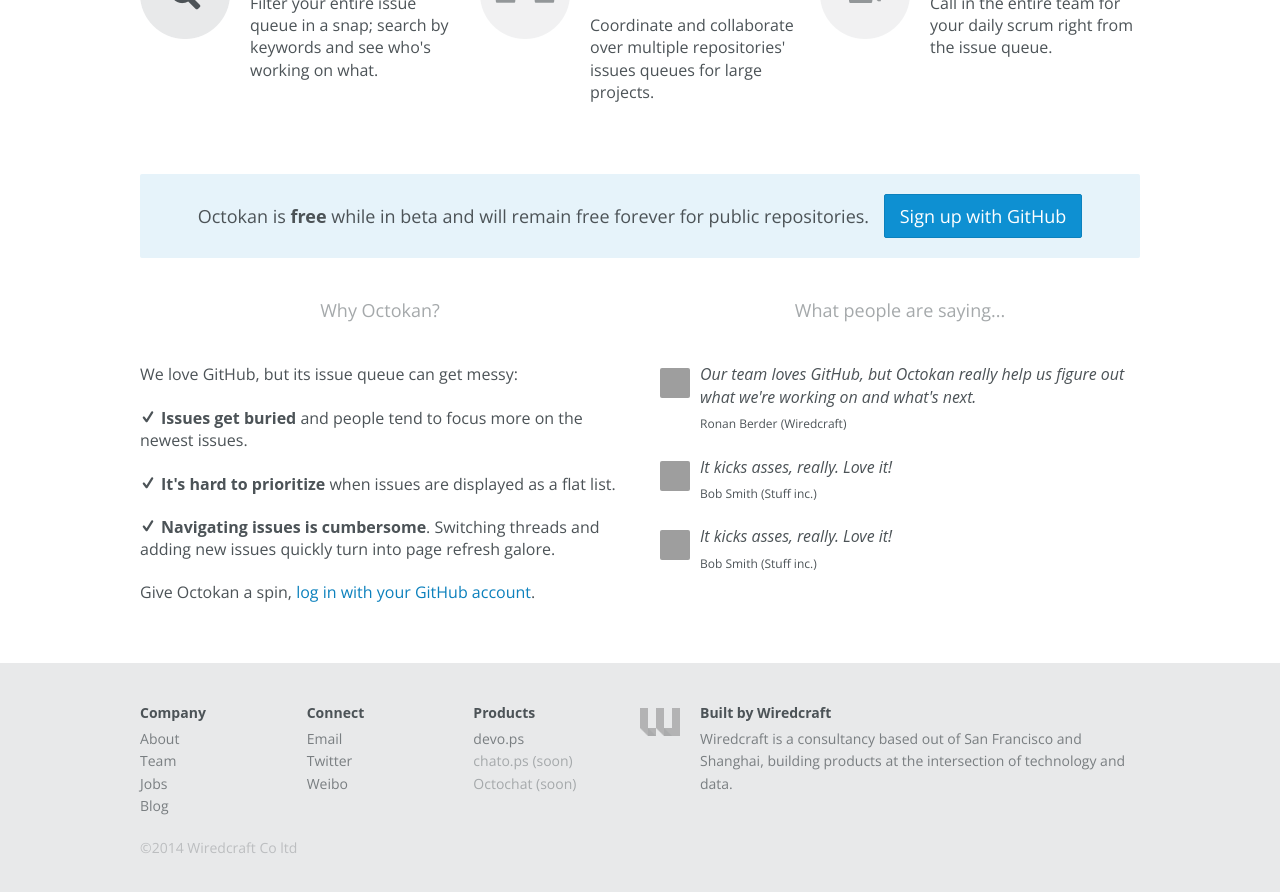
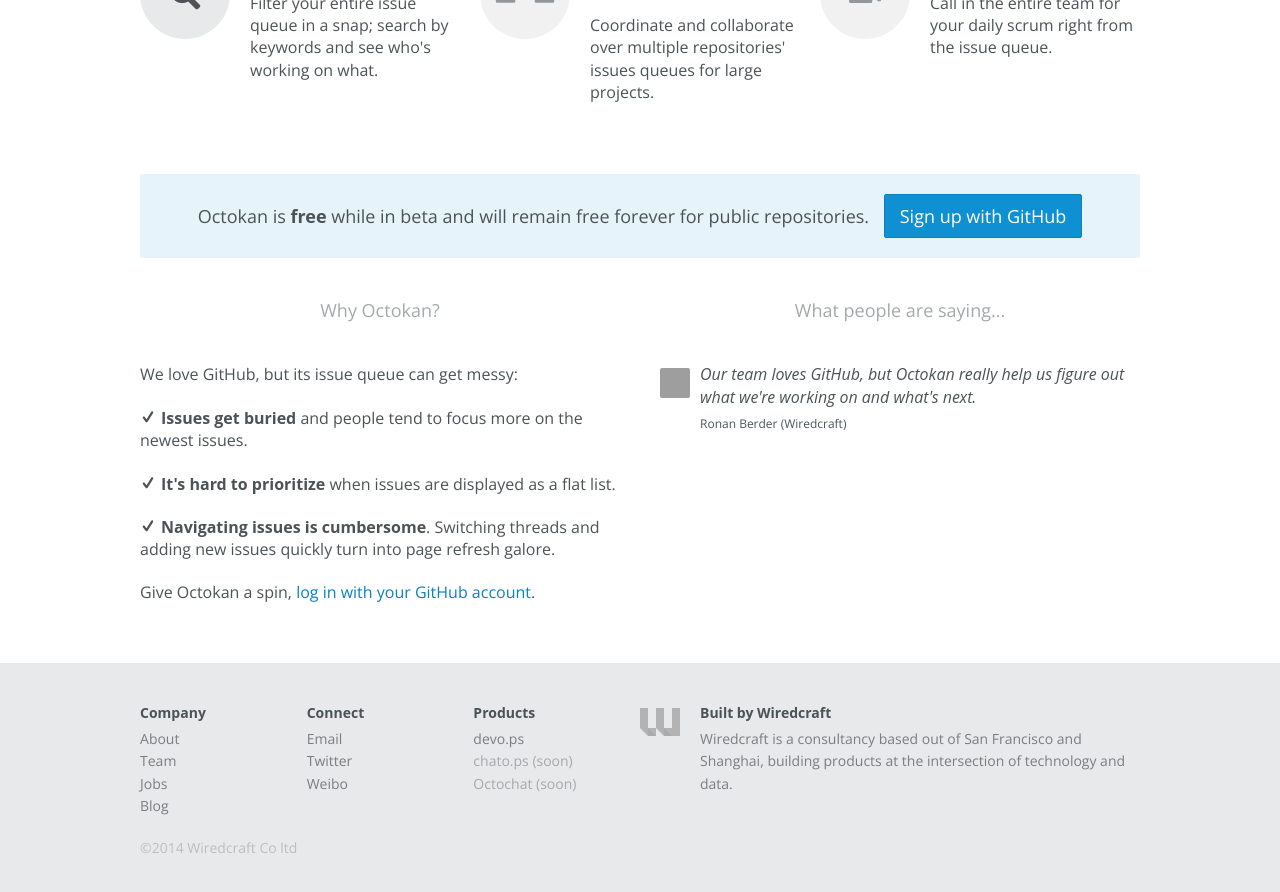
Before and after one commit to hunvreus/sweepboard.com, a Jekyll site: the page built from index.html, in a window 1280 px wide and 900 px high, scrolled down 1055 px. Shown: the top 892 px of the window. Built offline with Jekyll 4.4.1, drawn with Linux system fonts in a browser that asks for light colours; some web fonts are replaced; some of the changed text lies outside the part shown; grey boxes are pictures that could not be loaded.

Commit message:
Removing placeholder quotes

```diff
--- a/index.html
+++ b/index.html
@@ -11,7 +11,7 @@
 
 <section id='hero' class='section' name='hero'>
   <div class='content'>
-    <h1>A better GitHub issue queue</h1>
+    <h1>A Better GitHub Issue Queue</h1>
     <h2>Transform your GitHub issue queue into a realtime kanban for your whole team</h2>
     <a href='http://app.octokan.com/#/board?login' class='button'>Sign in with GitHub</a>
     <div class='screenshot'><img src='/assets/images/screenshot.png' alt='screenshot'/></div>
@@ -83,16 +83,6 @@
           <blockquote>Our team loves GitHub, but Octokan really help us figure out what we're working on and what's next.</blockquote>
           <small>Ronan Berder (Wiredcraft)</small>
         </li>
-        <li>
-          <img src='https://www.gravatar.com/avatar/c1f1e16b07305fafb16504e0bcd26c87?s=30'/>
-          <blockquote>It kicks asses, really. Love it!</blockquote>
-          <small>Bob Smith (Stuff inc.)</small>
-        </li>
-        <li>
-          <img src='https://www.gravatar.com/avatar/c1f1e16b07305fafb16504e0bcd26c87?s=30'/>
-          <blockquote>It kicks asses, really. Love it!</blockquote>
-          <small>Bob Smith (Stuff inc.)</small>
-        </li>
       </ul>
   </div>
 </section>
```
